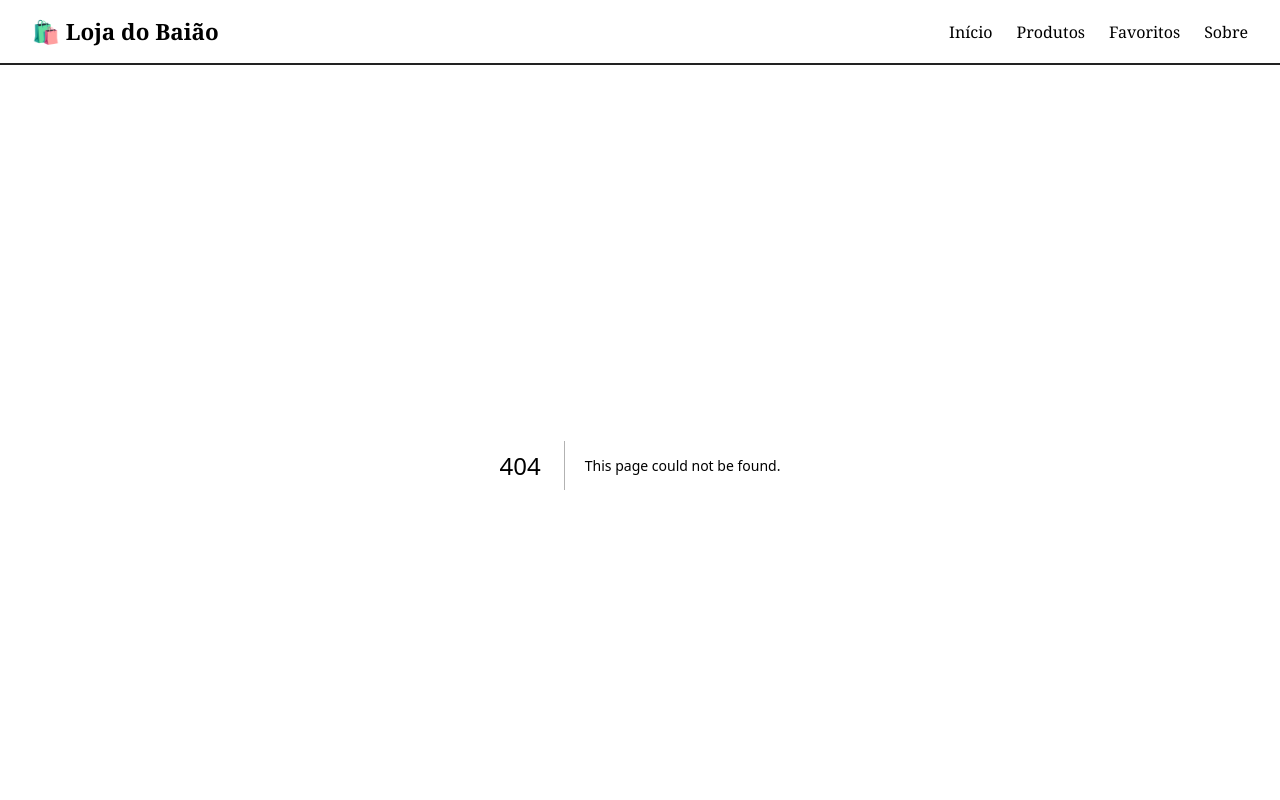
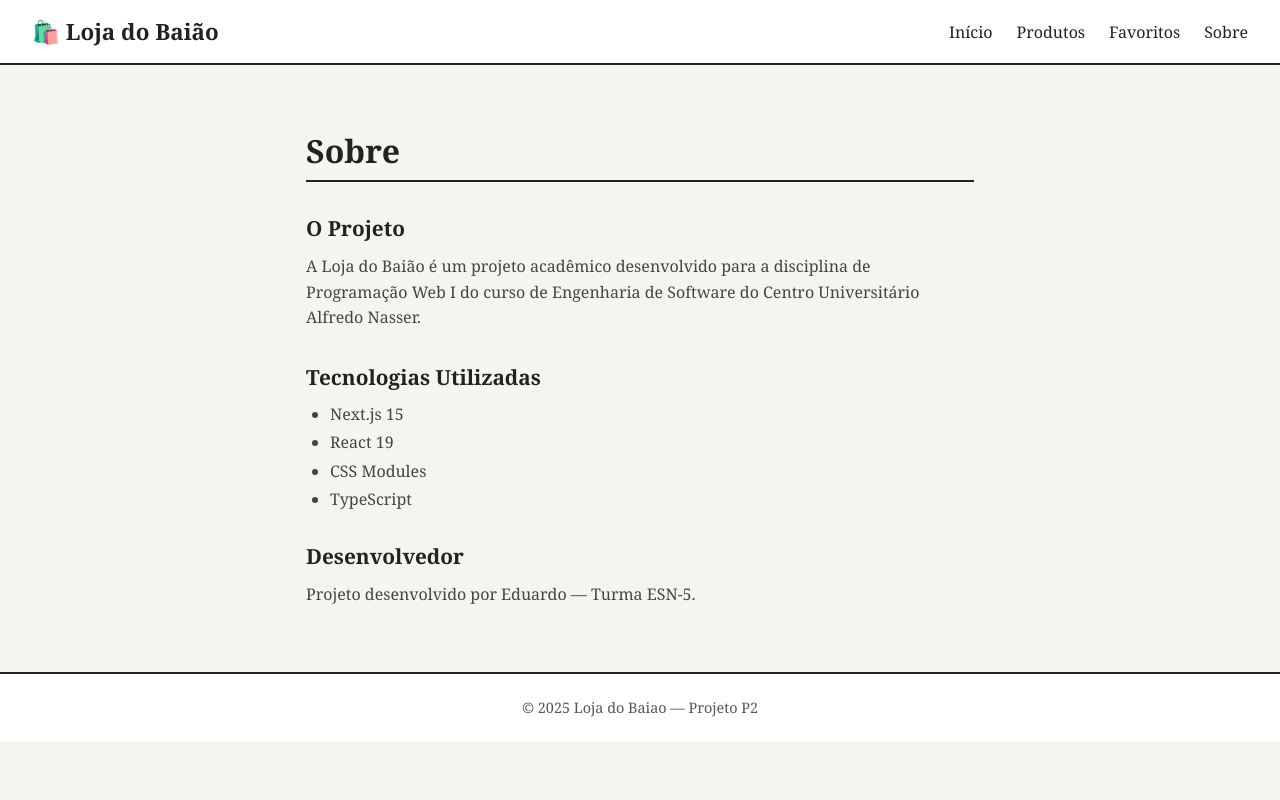
Before and after one commit to Eduardo062au/loja-do-Baiao, a Next.js app: page /sobre in a window 1280 px wide. Before the commit this address had no page. Shown: the top 800 px of the page. Built offline with nearby package versions, Linux system fonts and the light colour scheme.

Commit message:
página sobre

```diff
--- /dev/null
+++ b/app/sobre/page.module.css
@@ -0,0 +1,38 @@
+.container {
+  max-width: 700px;
+  margin: 3rem auto;
+  padding: 1rem;
+  display: flex;
+  flex-direction: column;
+  gap: 2rem;
+}
+
+.titulo {
+  font-size: 2rem;
+  border-bottom: 2px solid #222;
+  padding-bottom: 0.5rem;
+}
+
+.secao {
+  display: flex;
+  flex-direction: column;
+  gap: 0.75rem;
+}
+
+.secao h2 {
+  font-size: 1.3rem;
+}
+
+.secao p {
+  color: #444;
+  line-height: 1.6;
+}
+
+.secao ul {
+  list-style: disc;
+  padding-left: 1.5rem;
+  color: #444;
+  display: flex;
+  flex-direction: column;
+  gap: 0.4rem;
+}
--- /dev/null
+++ b/app/sobre/page.tsx
@@ -0,0 +1,33 @@
+import styles from './page.module.css'
+
+export default function SobrePage() {
+  return (
+    <div className={styles.container}>
+      <h1 className={styles.titulo}>Sobre</h1>
+
+      <div className={styles.secao}>
+        <h2>O Projeto</h2>
+        <p>
+          A Loja do Baião é um projeto acadêmico desenvolvido para a disciplina
+          de Programação Web I do curso de Engenharia de Software do Centro
+          Universitário Alfredo Nasser.
+        </p>
+      </div>
+
+      <div className={styles.secao}>
+        <h2>Tecnologias Utilizadas</h2>
+        <ul>
+          <li>Next.js 15</li>
+          <li>React 19</li>
+          <li>CSS Modules</li>
+          <li>TypeScript</li>
+        </ul>
+      </div>
+
+      <div className={styles.secao}>
+        <h2>Desenvolvedor</h2>
+        <p>Projeto desenvolvido por Eduardo — Turma ESN-5.</p>
+      </div>
+    </div>
+  )
+}
```
